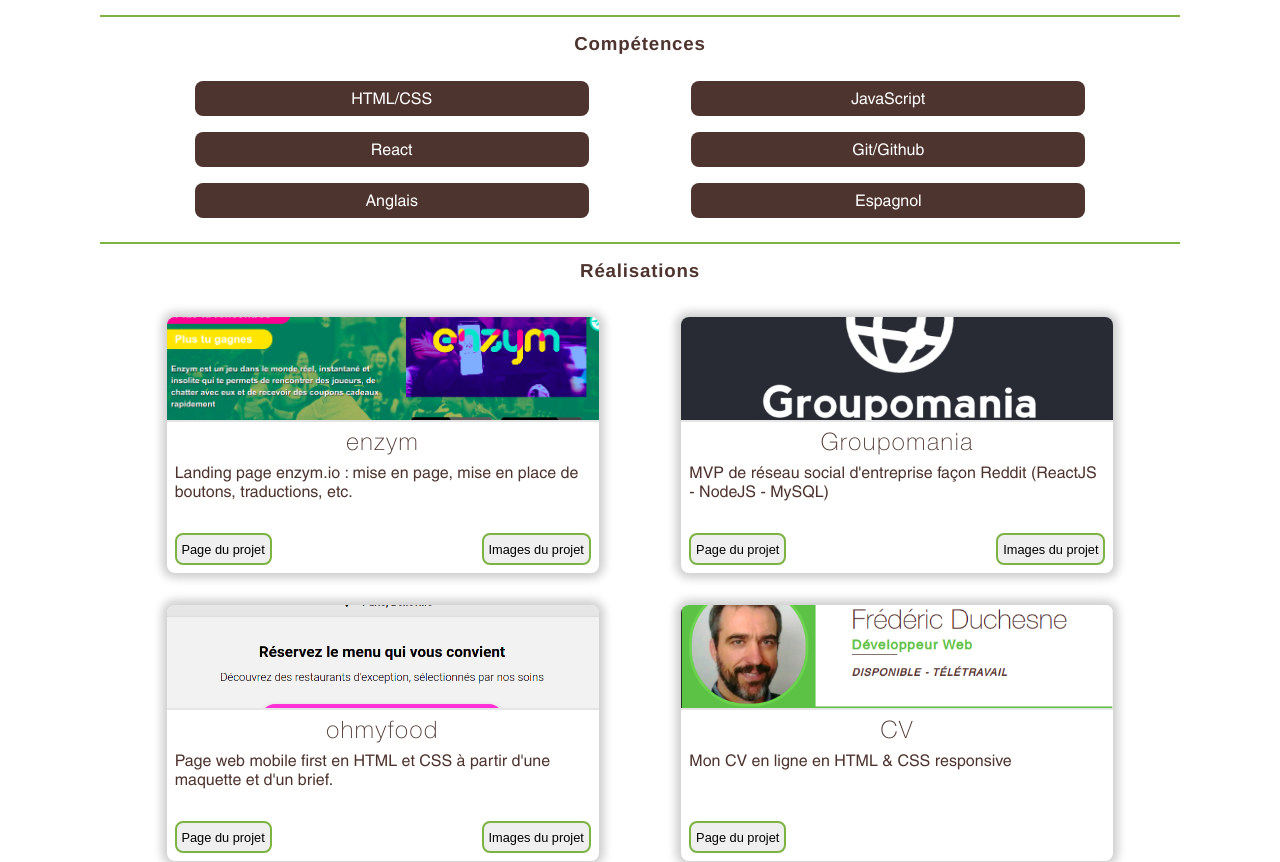
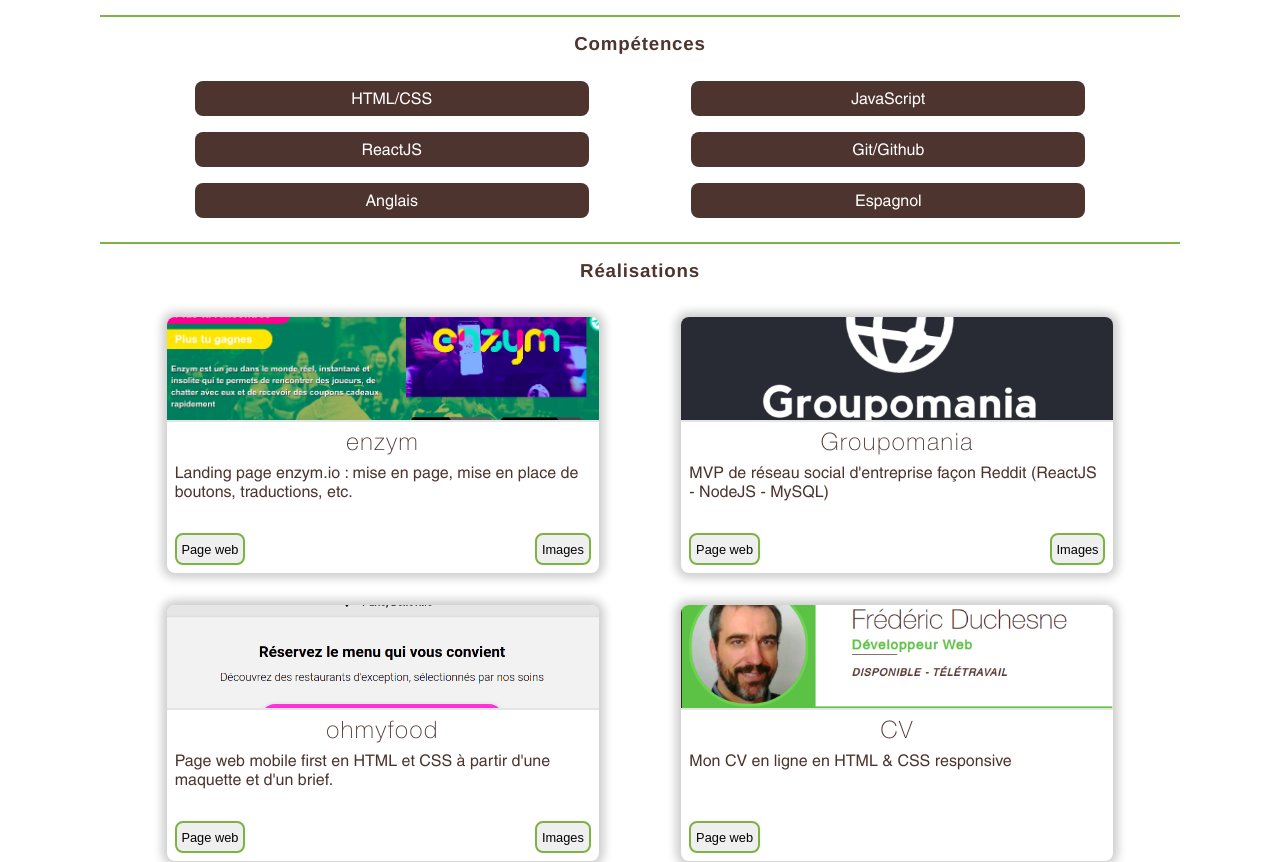
Before and after one commit to Ethnolatin/portfolio, a React (Create React App) app: page / in a window 1280 px wide. Shown: the part 400-1262 px from the top of the page. Built offline with nearby package versions, Linux system fonts and the light colour scheme.

Commit message:
make some minor adjustments

```diff
--- a/src/components/achievements.js
+++ b/src/components/achievements.js
@@ -82,9 +82,9 @@
                                     <p>{achievement.description}</p>
                                 </div>
                                 <div className="card-footer">
-                                    <button onClick={() => {window.open(`${achievement.linkUrl}`, '_blank')}}>Page du projet</button>
+                                    <button onClick={() => {window.open(`${achievement.linkUrl}`, '_blank')}}>Page web</button>
                                     {achievement.imageList.length ?
-                                        <button onClick={() => this.handleClick(achievement)}>Images du projet</button>
+                                        <button onClick={() => this.handleClick(achievement)}>Images</button>
                                         : ""}
                                 </div>
                             </div>
--- a/src/components/skills.js
+++ b/src/components/skills.js
@@ -1,4 +1,4 @@
-const skills = ['HTML/CSS', 'JavaScript', 'React', 'Git/Github', 'Anglais', 'Espagnol']
+const skills = ['HTML/CSS', 'JavaScript', 'ReactJS', 'Git/Github', 'Anglais', 'Espagnol']
 
 export const Skills = () => {
     return (
```
